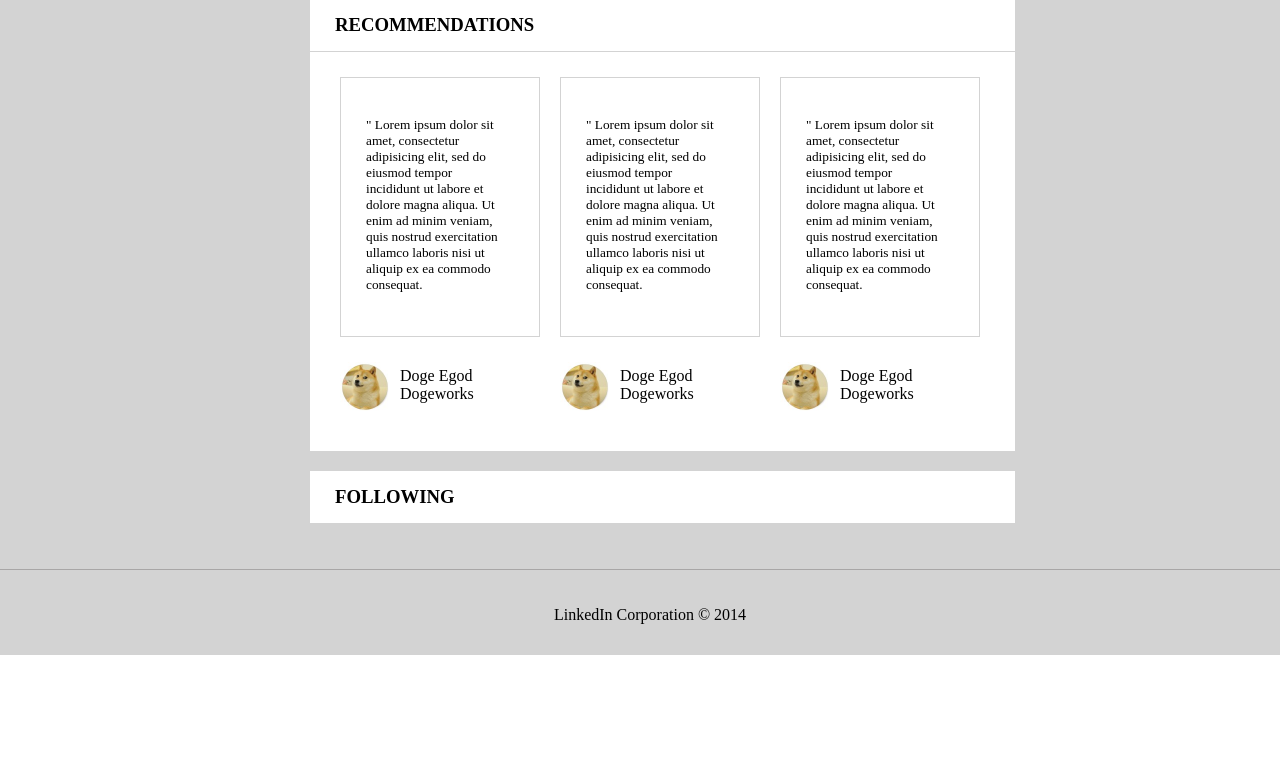
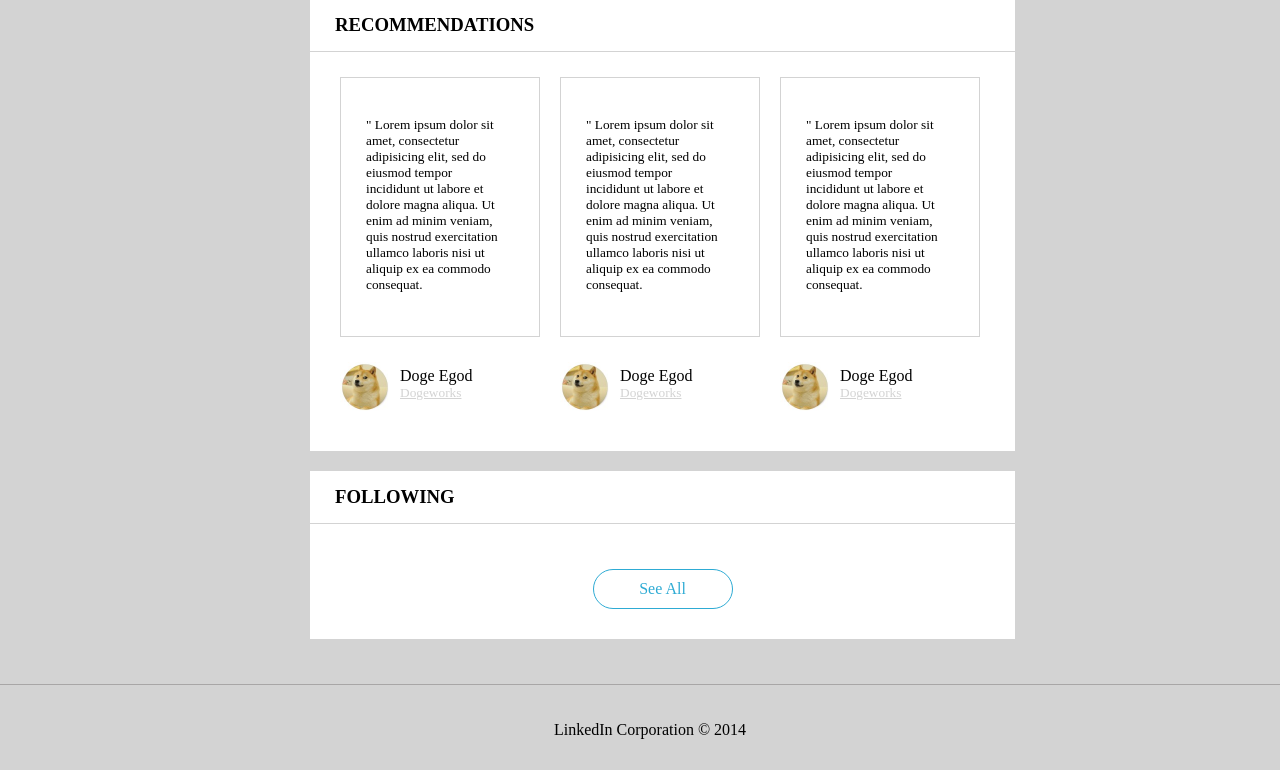
Before and after one commit to nschetter/linkedin-billgates, a PHP site: page / in a window 1280 px wide. Shown: the part 1806-2576 px from the top of the page. Before the commit the page ends 2461 px from the top, so only its background shows below. Run offline with PHP 8.4, Linux system fonts and the light colour scheme.

Commit message:
wip following in background

```diff
--- a/index.html
+++ b/index.html
@@ -459,7 +459,7 @@
 
               <div class="recommendations__person__text">
                 <p class="no-margins">Doge Egod</p>
-                <p class="no-margins">Dogeworks</p>
+                <p class="no-margins small-font underline-gray">Dogeworks</p>
               </div> <!-- END recommendations__person__text -->
 
               <div class="clear"></div>
@@ -485,7 +485,7 @@
 
               <div class="recommendations__person__text">
                 <p class="no-margins">Doge Egod</p>
-                <p class="no-margins">Dogeworks</p>
+                <p class="no-margins small-font underline-gray">Dogeworks</p>
               </div> <!-- END recommendations__person__text -->
 
               <div class="clear"></div>
@@ -511,7 +511,7 @@
 
               <div class="recommendations__person__text">
                 <p class="no-margins">Doge Egod</p>
-                <p class="no-margins">Dogeworks</p>
+                <p class="no-margins small-font underline-gray">Dogeworks</p>
               </div> <!-- END recommendations__person__text -->
 
               <div class="clear"></div>
@@ -530,6 +530,39 @@
         </div>
 
         <div class="following__main">
+
+          <div class="following__main__container">
+
+            <div class"following__main__container__block">
+
+              <div class="following__image-div">
+
+              </div>
+
+            </div>
+
+
+
+
+
+
+
+
+
+
+
+
+
+            <div class="clear"></div>
+          </div>
+
+          <div class="following__main__footer">
+
+            <div class="see-all">
+              <p class="no-margins">See All</p>
+            </div>
+
+          </div>
 
         </div>
 
--- a/main.css
+++ b/main.css
@@ -37,6 +37,11 @@ body {
 
 .blue-text {
   color:#2eabd4;
+}
+
+.underline-gray {
+  color:#d3d3d3;
+  text-decoration:underline;
 }
 
 /*---------------------------------------------------------------------------------------------------------------*/
@@ -568,6 +573,41 @@ body {
   margin-bottom:45px;
 }
 
+.following__main__container {
+  padding-top:25px;
+  padding-bottom:20px;
+}
+
+.following__main__container__block {
+  float:left;
+}
+
+
+
+
+
+.following__main__footer {
+  padding-bottom:30px;
+}
+
+.see-all {
+  color:#2eabd4;
+  background:white;
+  text-align:center;
+  color:#d3d3d3;
+  border-radius: 25px;
+  border: 1px solid #2eabd4;
+  width: 140px;
+  height: 40px;
+  margin:0 auto;
+  padding-top:10px;
+  display: block;
+}
+
+.see-all p{
+  color:#2eabd4;
+}
+
 /*---------------------------------------------------------------------------------------------------------------*/
 /* End Following Box */
 /*---------------------------------------------------------------------------------------------------------------*/
```
Also changed, not shown: assets/kipp.png (added), assets/microsoft.png (added), assets/water-dot-org.png (added), assets/world-bank.png (added).
